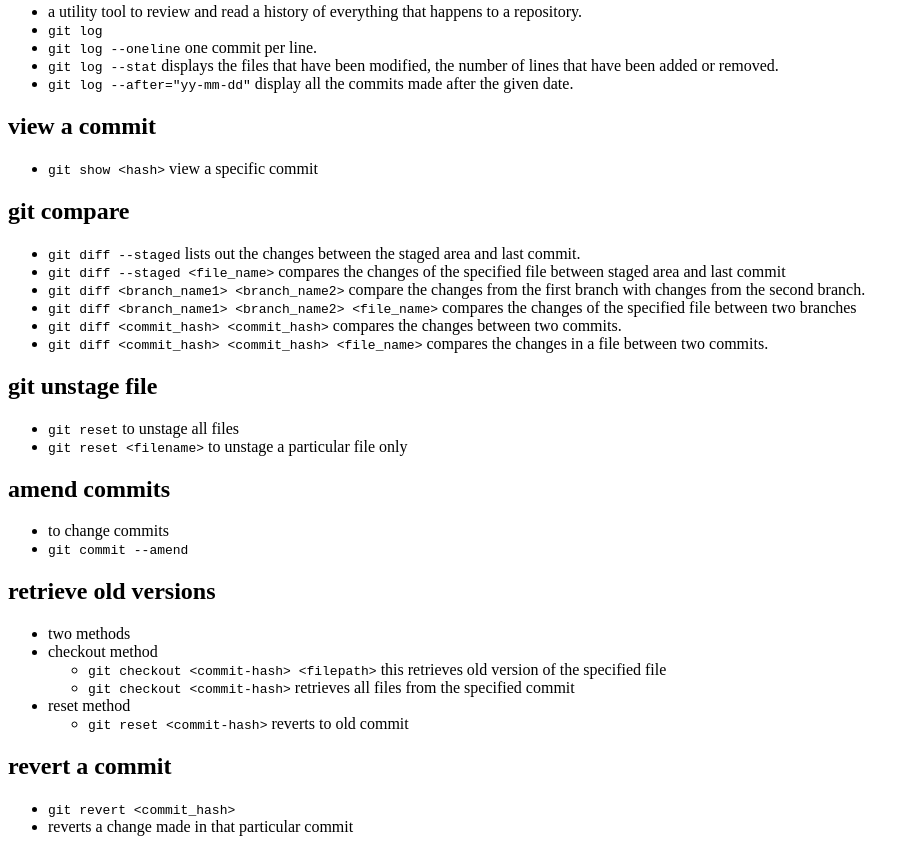
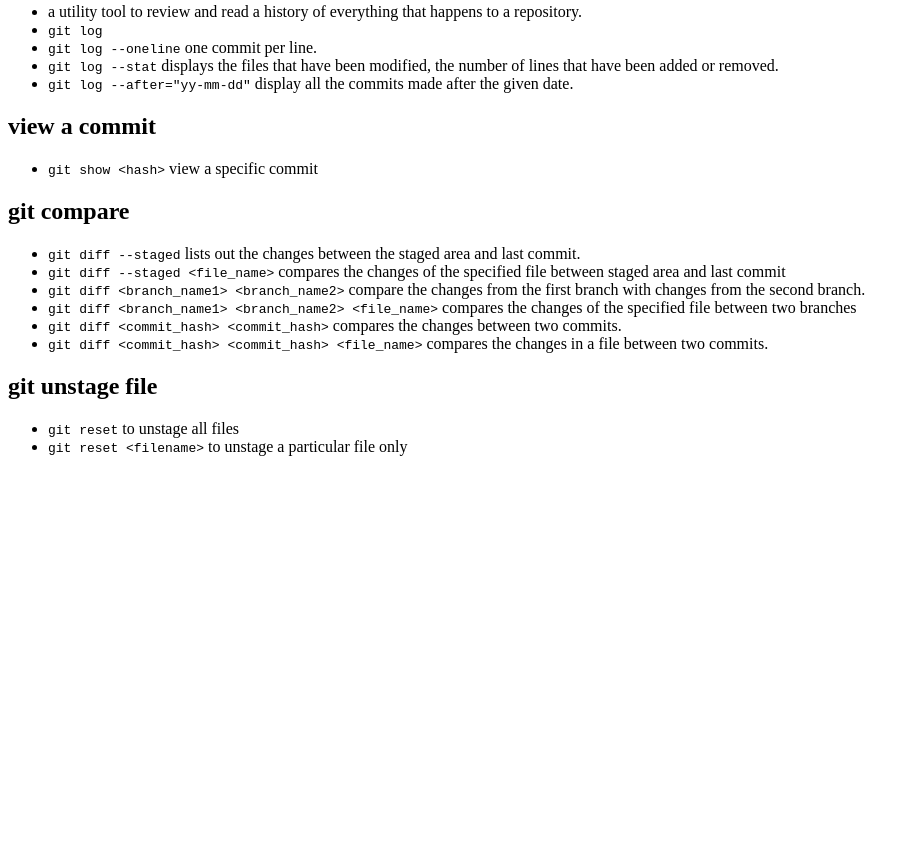
Before and after one commit to asifmohd7608/Tasks, a plain HTML site: page git/index.html in a window 1280 px wide. Shown: the part 504-1356 px from the top of the page, without its empty margins (0-920 px from the left). After the commit the page ends 976 px from the top, so only its background shows below. Drawn offline with Linux system fonts and the light colour scheme.

Commit message:
Revert "added  git revert method"
This reverts commit 9e725af388d535aa6a21372e9eb17297a16d56c0.

```diff
--- a/git/index.html
+++ b/git/index.html
@@ -103,40 +103,5 @@
         only
       </li>
     </ul>
-    <h2>amend commits</h2>
-    <ul>
-      <li>to change commits</li>
-      <li><code>git commit --amend</code></li>
-    </ul>
-    <h2>retrieve old versions</h2>
-    <ul>
-      <li>two methods</li>
-      <li>
-        checkout method
-        <ul>
-          <li>
-            <code>git checkout &lt;commit-hash&gt; &lt;filepath&gt;</code> this
-            retrieves old version of the specified file
-          </li>
-          <li>
-            <code>git checkout &lt;commit-hash&gt;</code> retrieves all files
-            from the specified commit
-          </li>
-        </ul>
-      </li>
-      <li>
-        reset method
-        <ul>
-          <li>
-            <code>git reset &lt;commit-hash&gt;</code> reverts to old commit
-          </li>
-        </ul>
-      </li>
-    </ul>
-    <h2>revert a commit</h2>
-    <ul>
-      <li><code>git revert &lt;commit_hash&gt;</code></li>
-      <li>reverts a change made in that particular commit</li>
-    </ul>
   </body>
 </html>
```
